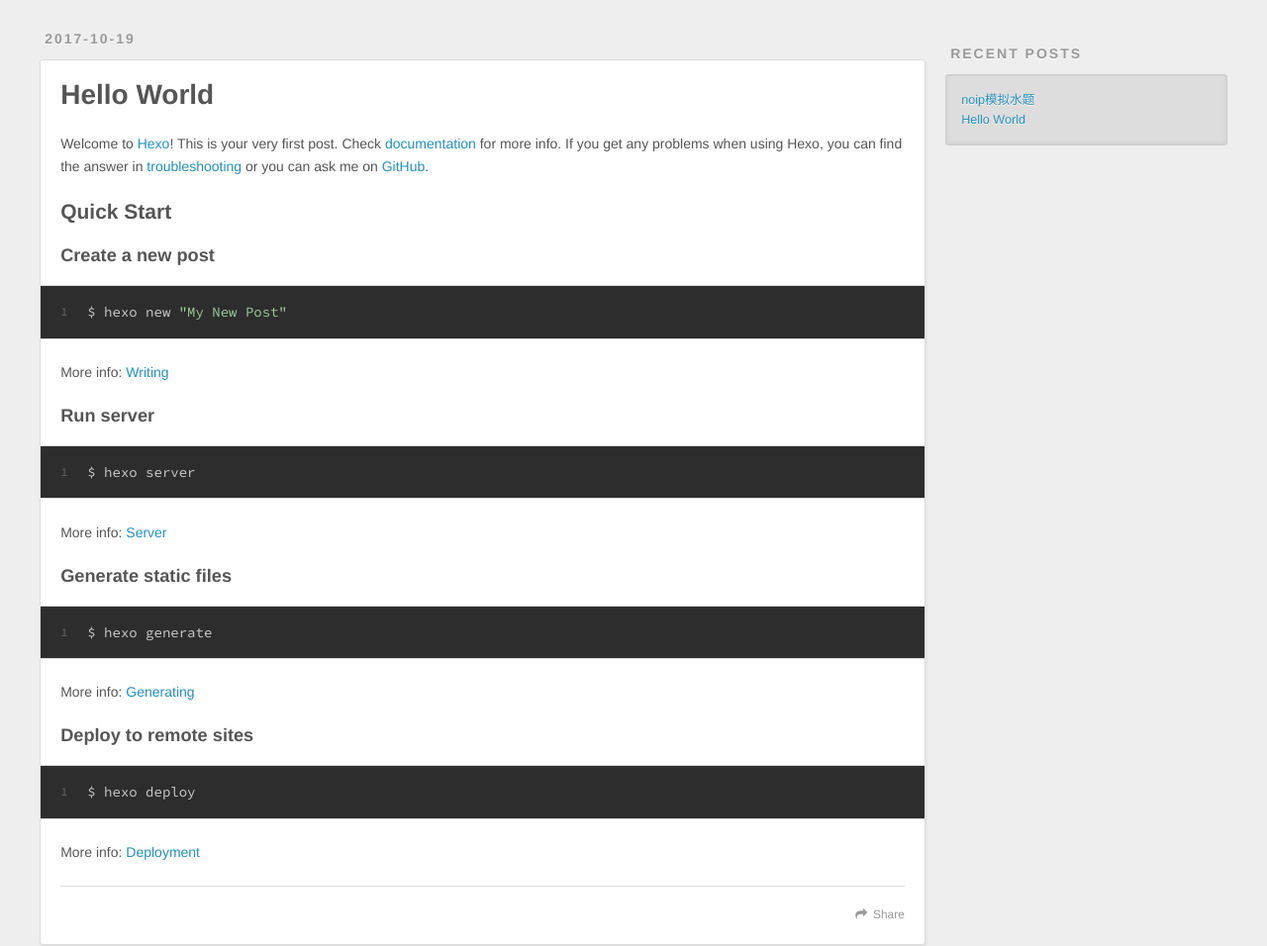
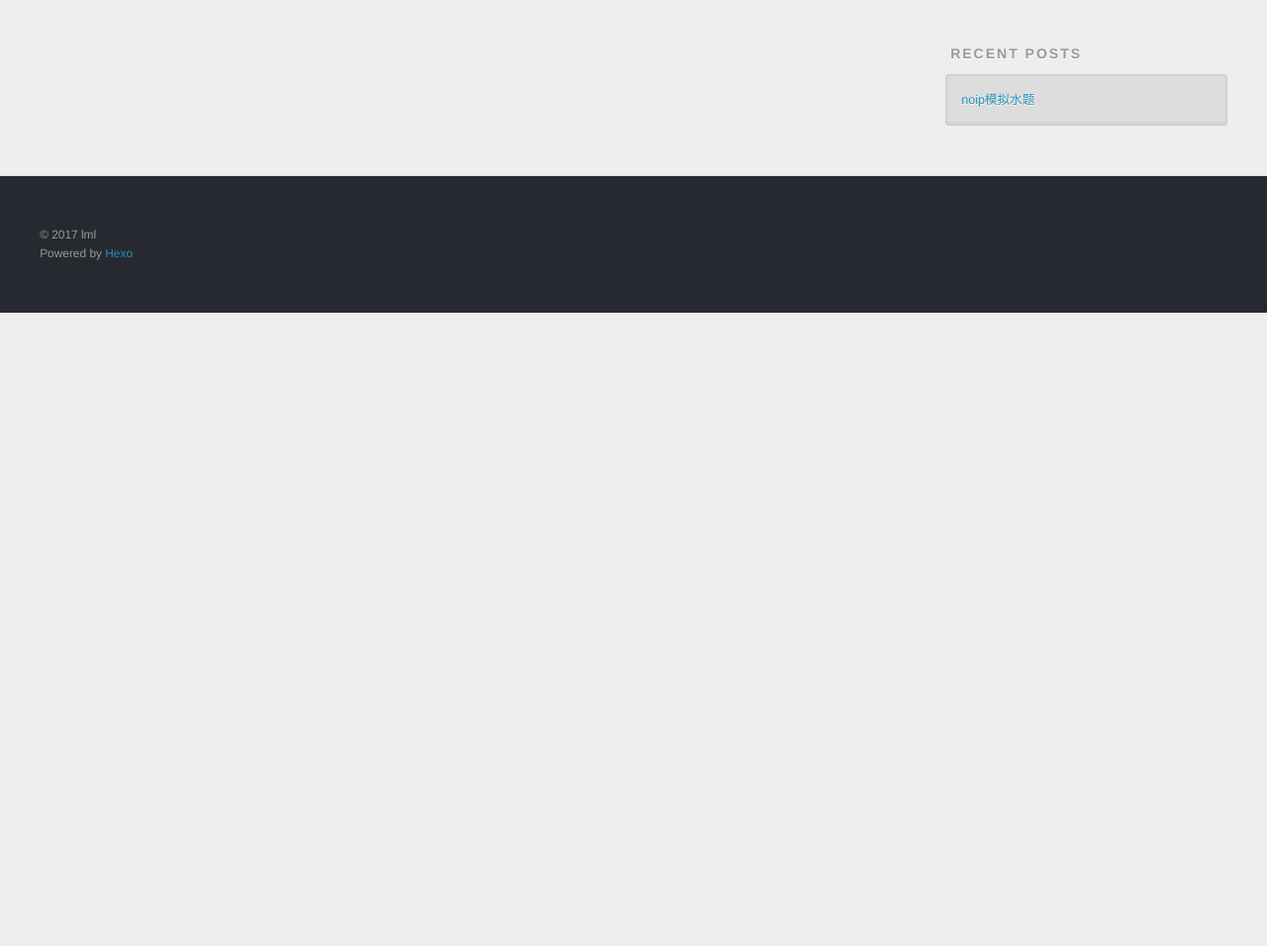
Before and after one commit to xxslml/xxslml.github.io, a plain HTML site: page index.html in a window 1280 px wide. Shown: the part 716-1672 px from the top of the page at 99% size. After the commit the page ends 1032 px from the top, so only its background shows below. Drawn offline with nearby package versions, Linux system fonts and the light colour scheme.

Commit message:
Site updated: 2017-10-19 21:48:31

```diff
--- a/index.html
+++ b/index.html
@@ -92,55 +92,10 @@
 
     </div>
     <footer class="article-footer">
-      <a data-url="http://yoursite.com/2017/10/19/题解/" data-id="cj8yispvd0000gcfjeoxypsbs" class="article-share-link">Share</a>
+      <a data-url="http://yoursite.com/2017/10/19/题解/" data-id="cj8yiuzew0000nkfj69umxqh8" class="article-share-link">Share</a>
 
 
   <ul class="article-tag-list"><li class="article-tag-list-item"><a class="article-tag-list-link" href="/tags/noip/">noip</a></li><li class="article-tag-list-item"><a class="article-tag-list-link" href="/tags/题解/">题解</a></li></ul>
-
-    </footer>
-  </div>
-
-</article>
-
-
-
-    <article id="post-hello-world" class="article article-type-post" itemscope itemprop="blogPost">
-  <div class="article-meta">
-    <a href="/2017/10/19/hello-world/" class="article-date">
-  <time datetime="2017-10-19T11:07:18.518Z" itemprop="datePublished">2017-10-19</time>
-</a>
-
-  </div>
-  <div class="article-inner">
-
-
-      <header class="article-header">
-
-
-    <h1 itemprop="name">
-      <a class="article-title" href="/2017/10/19/hello-world/">Hello World</a>
-    </h1>
-
-
-      </header>
-
-    <div class="article-entry" itemprop="articleBody">
-
-        <p>Welcome to <a href="https://hexo.io/" target="_blank" rel="external">Hexo</a>! This is your very first post. Check <a href="https://hexo.io/docs/" target="_blank" rel="external">documentation</a> for more info. If you get any problems when using Hexo, you can find the answer in <a href="https://hexo.io/docs/troubleshooting.html" target="_blank" rel="external">troubleshooting</a> or you can ask me on <a href="https://github.com/hexojs/hexo/issues" target="_blank" rel="external">GitHub</a>.</p>
-<h2 id="Quick-Start"><a href="#Quick-Start" class="headerlink" title="Quick Start"></a>Quick Start</h2><h3 id="Create-a-new-post"><a href="#Create-a-new-post" class="headerlink" title="Create a new post"></a>Create a new post</h3><figure class="highlight bash"><table><tr><td class="gutter"><pre><div class="line">1</div></pre></td><td class="code"><pre><div class="line">$ hexo new <span class="string">"My New Post"</span></div></pre></td></tr></table></figure>
-<p>More info: <a href="https://hexo.io/docs/writing.html" target="_blank" rel="external">Writing</a></p>
-<h3 id="Run-server"><a href="#Run-server" class="headerlink" title="Run server"></a>Run server</h3><figure class="highlight bash"><table><tr><td class="gutter"><pre><div class="line">1</div></pre></td><td class="code"><pre><div class="line">$ hexo server</div></pre></td></tr></table></figure>
-<p>More info: <a href="https://hexo.io/docs/server.html" target="_blank" rel="external">Server</a></p>
-<h3 id="Generate-static-files"><a href="#Generate-static-files" class="headerlink" title="Generate static files"></a>Generate static files</h3><figure class="highlight bash"><table><tr><td class="gutter"><pre><div class="line">1</div></pre></td><td class="code"><pre><div class="line">$ hexo generate</div></pre></td></tr></table></figure>
-<p>More info: <a href="https://hexo.io/docs/generating.html" target="_blank" rel="external">Generating</a></p>
-<h3 id="Deploy-to-remote-sites"><a href="#Deploy-to-remote-sites" class="headerlink" title="Deploy to remote sites"></a>Deploy to remote sites</h3><figure class="highlight bash"><table><tr><td class="gutter"><pre><div class="line">1</div></pre></td><td class="code"><pre><div class="line">$ hexo deploy</div></pre></td></tr></table></figure>
-<p>More info: <a href="https://hexo.io/docs/deployment.html" target="_blank" rel="external">Deployment</a></p>
-
-
-    </div>
-    <footer class="article-footer">
-      <a data-url="http://yoursite.com/2017/10/19/hello-world/" data-id="cj8yispvn0001gcfjvpwxhrib" class="article-share-link">Share</a>
-
 
     </footer>
   </div>
@@ -196,10 +151,6 @@
             <a href="/2017/10/19/题解/">noip模拟水题</a>
           </li>
 
-          <li>
-            <a href="/2017/10/19/hello-world/">Hello World</a>
-          </li>
-
       </ul>
     </div>
   </div>
```
Also changed, not shown: 2017/10/19/题解/index.html (+1 -15 lines), archives/2017/10/index.html (+0 -23 lines), archives/2017/index.html (+0 -23 lines), archives/index.html (+0 -23 lines), tags/noip/index.html (+0 -4 lines), tags/题解/index.html (+0 -4 lines).
